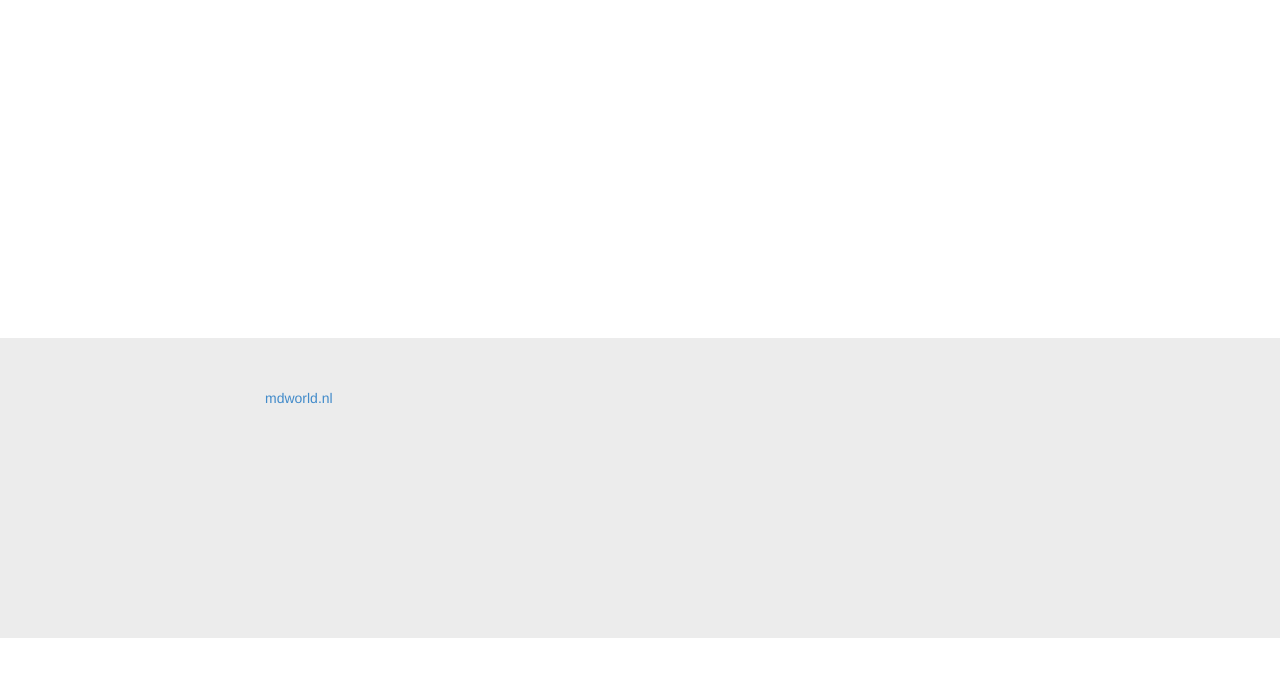
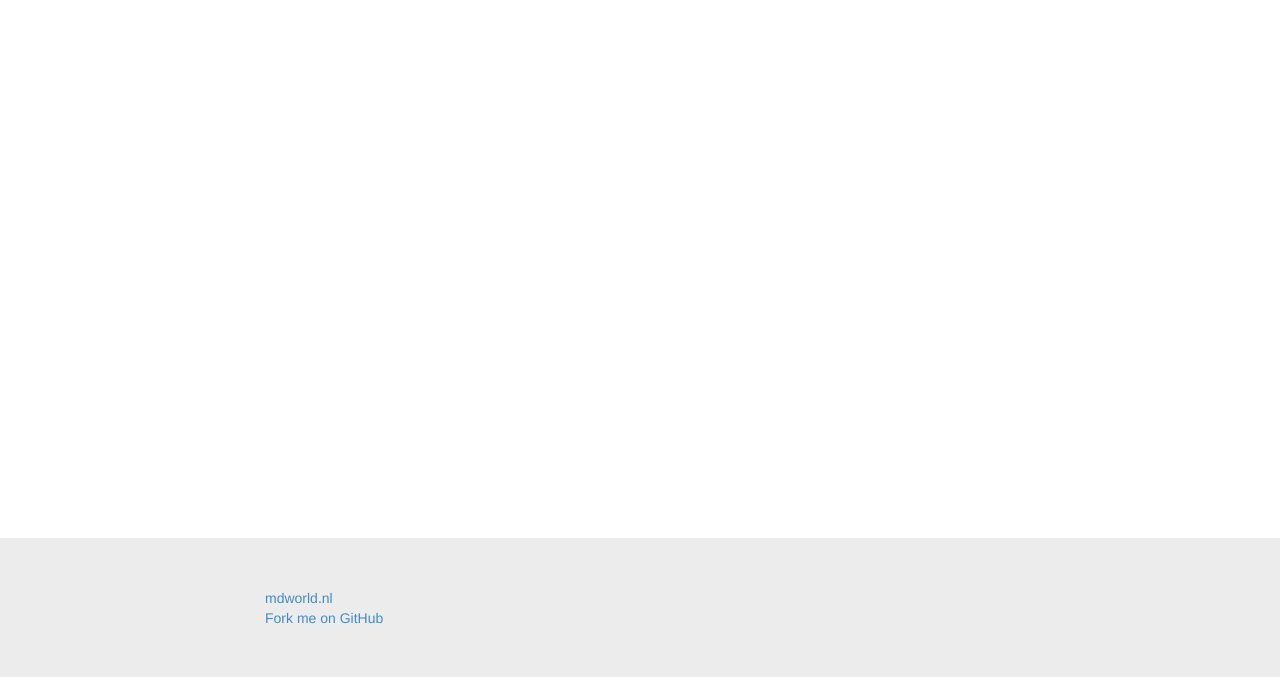
Before and after one commit to mdvanes/mdworld-stox, a website: page index.html in a window 1280 px wide. Shown: the part 181-858 px from the top of the page. Before the commit the page ends 819 px from the top, so only its background shows below. Drawn offline with Linux system fonts and the light colour scheme.

Commit message:
removed comments and increased min-height of main container

```diff
--- a/_sass/stox.scss
+++ b/_sass/stox.scss
@@ -17,7 +17,7 @@ html, body {
 }
 
 #main {
-    min-height: 400px;
+    min-height: 600px;
 }
 
 #log {
--- a/index.html
+++ b/index.html
@@ -34,23 +34,7 @@
         </div>
 
         <div class="container" id="main">
-
             <div ng-view></div>
-
-            <!-- <div class="row">
-                <div class="col-xs-12">
-                    <h1>Client</h1>
-                    <!-/- <ul id='pings'></ul> -/->
-                </div>
-            </div> -->
-
-            <!-- <div class="row">
-                <div class="col-xs-12">
-                    <h1>Admin</h1>
-                    <h2>Connected Clients</h2>
-	                <table class="table table-striped" id="connected-clients"></table>
-                </div>
-            </div> -->
         </div>
 
         <footer>
@@ -59,6 +43,8 @@
                     <div class="col-xs-8 col-xs-offset-2">
                         <p>
                             <a href="http://mdworld.nl">mdworld.nl</a>
+                            <br/>
+                            <a href="https://github.com/mdvanes/mdworld-stox">Fork me on GitHub</a>
                         </p>
                     </div>
                 </div>
@@ -82,7 +68,7 @@
         <script src="js/classes/AdminSocket.js"></script>
         <script src="js/stox.js"></script>
 
-        <script src="http://localhost:1982/livereload.js"></script>
+        <!-- <script src="http://localhost:1982/livereload.js"></script> -->
 
     </body>
 </html>
```
Also changed, not shown: index.js (+0 -45 lines), js/classes/StoxSocket.js (+0 -30 lines), README.md, css/stox.css, 1 other file.
